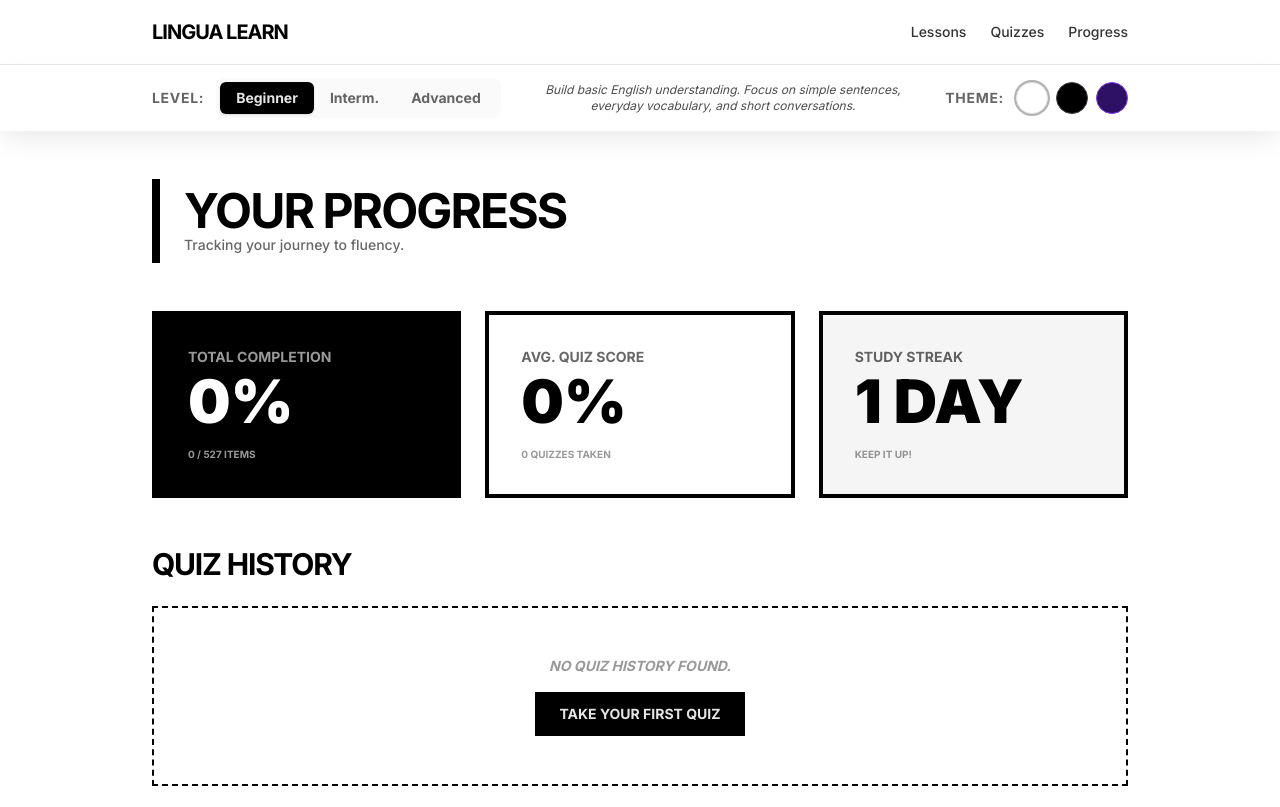
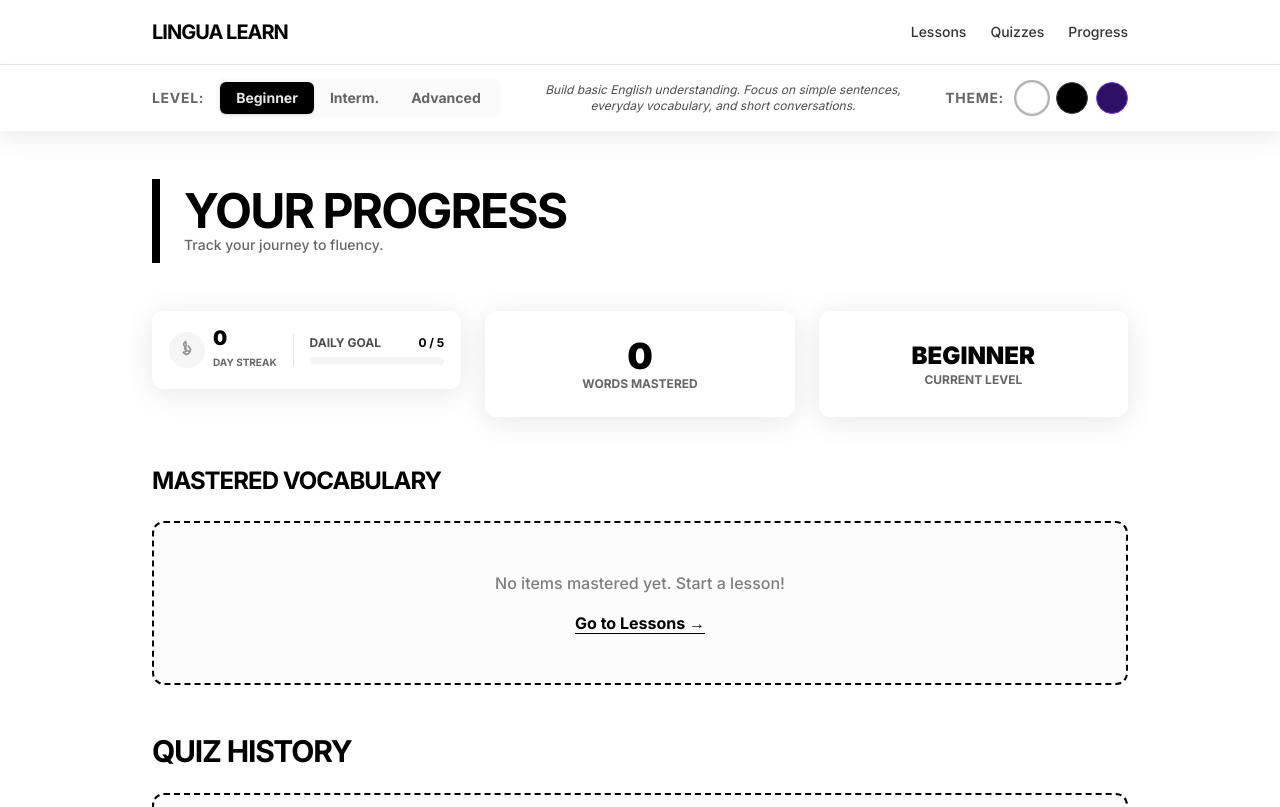
Before and after one commit to kbreabhayle/lingua-learn, a Next.js app: page /progress in a window 1280 px wide. Shown: the top 807 px of the page. Built offline with nearby package versions, Linux system fonts and the light colour scheme.

Commit message:
feat: implement progress acceleration framework (habits, audio, dashboard)

```diff
--- a/src/app/page.tsx
+++ b/src/app/page.tsx
@@ -1,5 +1,6 @@
 import { VOCABULARY } from "@/data/vocabulary";
 import Link from "next/link";
+import DailyGoal from "@/components/DailyGoal";
 
 export default function Home() {
   const phrasalVerbs = VOCABULARY.filter(v => v.category === 'phrasal verbs');
@@ -9,6 +10,11 @@ export default function Home() {
 
   return (
     <div className="space-y-16 sm:space-y-24">
+      {/* Habit Tracker */}
+      <section className="max-w-md mx-auto px-4 -mb-8 sm:-mb-16 relative z-10">
+        <DailyGoal />
+      </section>
+
       {/* Hero Section */}
       <section className="text-center pt-8 sm:pt-16 pb-12 sm:pb-24 space-y-6 sm:space-y-8 animate-fade-in px-4">
         <h1 className="text-5xl sm:text-7xl md:text-8xl font-black tracking-tighter uppercase leading-[0.9] sm:leading-none">
--- a/src/app/progress/page.tsx
+++ b/src/app/progress/page.tsx
@@ -2,65 +2,84 @@
 
 import { useProgress } from "@/hooks/useProgress";
 import { VOCABULARY } from "@/data/vocabulary";
+import DailyGoal from "@/components/DailyGoal";
+import { useSettings } from "@/context/SettingsContext";
 import Link from "next/link";
 import { cn } from "@/lib/utils";
 
 export default function ProgressPage() {
     const { progress } = useProgress();
-
-    const totalItems = VOCABULARY.length;
-    const completedCount = progress.completedItems.length;
-    const completionPercentage = totalItems > 0 ? Math.round((completedCount / totalItems) * 100) : 0;
-
-    const averageQuizScore = progress.quizScores.length > 0
-        ? Math.round((progress.quizScores.reduce((acc, curr) => acc + (curr.score / curr.total), 0) / progress.quizScores.length) * 100)
-        : 0;
+    const { level, streak } = useSettings();
+    const completedIds = progress.completedItems;
+    const completedVocab = VOCABULARY.filter(v => completedIds.includes(v.id));
 
     return (
         <div className="space-y-12 animate-fade-in">
             <div className="border-l-4 sm:border-l-8 border-primary pl-4 sm:pl-6 py-2">
                 <h1 className="text-3xl sm:text-5xl font-black uppercase tracking-tighter">Your Progress</h1>
-                <p className="text-foreground/60 font-medium text-sm sm:base">Tracking your journey to fluency.</p>
+                <p className="text-foreground/60 font-medium text-sm sm:base">Track your journey to fluency.</p>
             </div>
 
-            {/* Stats Overview */}
-            <div className="grid grid-cols-1 sm:grid-cols-3 gap-6">
-                <div className="border-4 border-primary p-6 sm:p-8 bg-black text-white card-hover relative group">
-                    <span className="text-[10px] sm:text-sm font-bold uppercase opacity-60 block mb-1">Total Completion</span>
-                    <span className="text-4xl sm:text-6xl font-black">{completionPercentage}%</span>
-                    <p className="text-[10px] mt-4 font-bold opacity-60 uppercase">{completedCount} / {totalItems} items</p>
+            {/* Dashboard Stats */}
+            <div className="grid grid-cols-1 md:grid-cols-3 gap-6">
+                {/* Daily Goal Card */}
+                <div className="md:col-span-1">
+                    <DailyGoal />
                 </div>
-                <div className="border-4 border-primary p-6 sm:p-8 card-hover relative group">
-                    <span className="text-[10px] sm:text-sm font-bold uppercase opacity-60 block mb-1">Avg. Quiz Score</span>
-                    <span className="text-4xl sm:text-6xl font-black">{averageQuizScore}%</span>
-                    <p className="text-[10px] mt-4 font-bold opacity-40 uppercase">{progress.quizScores.length} Quizzes taken</p>
+
+                {/* Total Stats */}
+                <div className="glass-panel p-6 rounded-xl flex flex-col justify-center items-center text-center border border-white/20">
+                    <span className="text-4xl font-black text-primary">{completedIds.length}</span>
+                    <span className="text-xs font-bold uppercase opacity-60">Words Mastered</span>
                 </div>
-                <div className="border-4 border-primary p-6 sm:p-8 bg-muted card-hover relative group">
-                    <span className="text-[10px] sm:text-sm font-bold uppercase opacity-60 block mb-1">Study Streak</span>
-                    <span className="text-4xl sm:text-6xl font-black">1 DAY</span>
-                    <p className="text-[10px] mt-4 font-bold opacity-40 uppercase">Keep it up!</p>
+
+                {/* Current Level */}
+                <div className="glass-panel p-6 rounded-xl flex flex-col justify-center items-center text-center border border-white/20">
+                    <span className="text-2xl font-black text-primary uppercase">{level}</span>
+                    <span className="text-xs font-bold uppercase opacity-60">Current Level</span>
                 </div>
+            </div>
+
+            <div className="space-y-6">
+                <h2 className="text-xl sm:text-2xl font-black uppercase tracking-tight">Mastered Vocabulary</h2>
+                {completedVocab.length === 0 ? (
+                    <div className="text-center py-12 bg-muted/30 rounded-xl border-dashed border-2 border-muted-foreground/20">
+                        <p className="text-foreground/50 font-medium">No items mastered yet. Start a lesson!</p>
+                        <Link href="/lessons" className="inline-block mt-4 text-primary font-bold underline underline-offset-4 hover:opacity-80">
+                            Go to Lessons &rarr;
+                        </Link>
+                    </div>
+                ) : (
+                    <div className="grid grid-cols-1 sm:grid-cols-2 lg:grid-cols-3 gap-4">
+                        {completedVocab.map((item) => (
+                            <div key={item.id} className="bg-background border border-border p-4 rounded-lg shadow-sm">
+                                <h3 className="font-bold text-lg">{item.word_or_phrase}</h3>
+                                <p className="text-sm opacity-70 truncate">{item.meaning}</p>
+                            </div>
+                        ))}
+                    </div>
+                )}
             </div>
 
             {/* Quiz History */}
             <section className="space-y-6">
                 <h2 className="text-2xl sm:text-3xl font-black uppercase tracking-tight">Quiz History</h2>
                 {progress.quizScores.length === 0 ? (
-                    <div className="border-2 border-primary border-dashed p-8 sm:p-12 text-center">
+                    <div className="border-2 border-primary border-dashed p-8 sm:p-12 text-center rounded-xl bg-muted/30">
                         <p className="text-foreground/40 font-bold mb-4 uppercase italic text-sm sm:base">No quiz history found.</p>
-                        <Link href="/quizzes" className="inline-block bg-primary text-secondary px-6 py-3 font-bold uppercase text-sm sm:base">Take your first quiz</Link>
+                        <Link href="/quizzes" className="inline-block bg-primary text-secondary px-6 py-3 font-bold uppercase text-sm sm:base rounded-lg hover:opacity-90 transition-opacity">Take your first quiz</Link>
                     </div>
                 ) : (
                     <div className="grid gap-3 sm:gap-4">
                         {progress.quizScores.slice().reverse().map((q, idx) => (
-                            <div key={idx} className="border-2 border-primary p-4 sm:p-6 flex justify-between items-center bg-background card-hover">
+                            <div key={idx} className="border-2 border-primary p-4 sm:p-6 flex justify-between items-center bg-background card-hover rounded-xl">
                                 <div className="space-y-1">
                                     <span className="text-[10px] font-bold uppercase opacity-40 block">{new Date(q.quizId).toLocaleDateString()}</span>
                                     <span className="text-base sm:text-lg font-black uppercase tracking-tight">Vocabulary Quiz</span>
                                 </div>
                                 <div className="text-right">
                                     <span className={cn(
-                                        "text-xl sm:text-2xl font-black px-3 sm:px-4 py-1 border-2 border-primary leading-none inline-block",
+                                        "text-xl sm:text-2xl font-black px-3 sm:px-4 py-1 border-2 border-primary leading-none inline-block rounded-md",
                                         (q.score / q.total) >= 0.8 ? "bg-black text-white" : ""
                                     )}>
                                         {q.score} / {q.total}
@@ -71,17 +90,6 @@ export default function ProgressPage() {
                     </div>
                 )}
             </section>
-
-            {/* Achievements / Next Steps */}
-            <div className="bg-primary text-secondary p-8 sm:p-12">
-                <h2 className="text-2xl sm:text-3xl font-black uppercase mb-4 leading-tight">Mastery Awaits</h2>
-                <p className="font-medium max-w-xl mb-8 text-sm sm:text-base opacity-80 leading-relaxed">
-                    Focus on Phrasal Verbs to improve your score. Research shows that consistent daily practice is more effective than marathon sessions.
-                </p>
-                <Link href="/lessons" className="text-secondary font-black underline underline-offset-4 hover:opacity-80 transition-opacity text-sm sm:text-base uppercase">
-                    RESUME LEARNING &rarr;
-                </Link>
-            </div>
         </div>
     );
 }
--- /dev/null
+++ b/src/components/DailyGoal.tsx
@@ -0,0 +1,42 @@
+"use client";
+
+import { useSettings } from "@/context/SettingsContext";
+
+export default function DailyGoal() {
+    const { streak, dailyGoal, dailyProgress } = useSettings();
+    const progressPercentage = Math.min((dailyProgress / dailyGoal) * 100, 100);
+
+    return (
+        <div className="glass-panel p-4 flex items-center justify-between gap-4 rounded-xl border border-white/20">
+            {/* Streak Section */}
+            <div className="flex items-center gap-2">
+                <div className={`p-2 rounded-full ${streak > 0 ? 'bg-orange-100 text-orange-600' : 'bg-muted text-foreground/40'}`}>
+                    <svg xmlns="http://www.w3.org/2000/svg" width="20" height="20" viewBox="0 0 24 24" fill="none" stroke="currentColor" strokeWidth="2" strokeLinecap="round" strokeLinejoin="round">
+                        <path d="M8.5 14.5A2.5 2.5 0 0 0 11 12c0-1.38-.5-2-1-3-1.072-2.143-2.246-2.056-2.05-4.33a5.955 5.955 0 0 1 2.6-2.9C9.9 1.55 11 3.1 11 5.9c0 .72-.28 1.44-.75 2.1-.5.7-1 1.4-1 2.1-.09.9.51 2.1 2.25 2.9.8.35 1.55.45 2.25.4.9-.05 1.7-.5 2.25-1.15.55-.65.25-1.5-.25-2.15l-1.6-2.1c-.2-.3-.5-.5-.85-.6 0 0 1.95.8 2.6 3.15.35 1.25.1 2.65-.55 3.9-.65 1.25-1.85 2.15-2.9 2.5-1.05.35-2.15.25-3.15-.35-.7-.45-1.35-1.05-1.75-1.75z" />
+                    </svg>
+                </div>
+                <div>
+                    <span className="text-xl font-black block leading-none">{streak}</span>
+                    <span className="text-[10px] uppercase font-bold text-foreground/60">Day Streak</span>
+                </div>
+            </div>
+
+            {/* divider */}
+            <div className="w-px h-8 bg-foreground/10" />
+
+            {/* Goal Progress */}
+            <div className="flex-1 space-y-1.5">
+                <div className="flex justify-between items-end">
+                    <span className="text-xs font-bold uppercase opacity-70">Daily Goal</span>
+                    <span className="text-xs font-bold">{dailyProgress} / {dailyGoal}</span>
+                </div>
+                <div className="h-2 w-full bg-muted rounded-full overflow-hidden">
+                    <div
+                        className="h-full bg-primary transition-all duration-500 ease-out"
+                        style={{ width: `${progressPercentage}%` }}
+                    />
+                </div>
+            </div>
+        </div>
+    );
+}
--- a/src/context/SettingsContext.tsx
+++ b/src/context/SettingsContext.tsx
@@ -10,6 +10,11 @@ interface SettingsContextType {
     setLevel: (level: Level) => void;
     theme: Theme;
     setTheme: (theme: Theme) => void;
+    // Habits
+    streak: number;
+    dailyGoal: number;
+    dailyProgress: number;
+    incrementDailyProgress: () => void;
 }
 
 const SettingsContext = createContext<SettingsContextType | undefined>(undefined);
@@ -18,28 +23,88 @@ export function SettingsProvider({ children }: { children: ReactNode }) {
     const [level, setLevel] = useState<Level>('beginner');
     const [theme, setTheme] = useState<Theme>('white');
 
-    // Load settings from localStorage on mount
+    // Habit Tracking State
+    const [streak, setStreak] = useState<number>(0);
+    const [dailyGoal, setDailyGoal] = useState<number>(5); // Default 5 items
+    const [dailyProgress, setDailyProgress] = useState<number>(0);
+
+    // Load settings and calculate streak on mount
     useEffect(() => {
         const savedLevel = localStorage.getItem('lingua-level') as Level;
         const savedTheme = localStorage.getItem('lingua-theme') as string;
 
+        // Habit data
+        const savedStreak = parseInt(localStorage.getItem('lingua-streak') || '0');
+        const lastVisit = localStorage.getItem('lingua-last-visit');
+        const savedProgress = parseInt(localStorage.getItem('lingua-daily-progress') || '0');
+        const savedGoal = parseInt(localStorage.getItem('lingua-daily-goal') || '5');
+
         if (savedLevel) setLevel(savedLevel);
 
-        // Migrate legacy 'gray' theme to 'white' or validate
+        // Migrate legacy 'gray' theme
         if (savedTheme === 'gray' || savedTheme === 'white' || savedTheme === 'black' || savedTheme === 'purple') {
             setTheme(savedTheme === 'gray' ? 'white' : savedTheme as Theme);
         }
+
+        // Streak Logic
+        const today = new Date().toDateString();
+
+        if (lastVisit === today) {
+            // Same day, keep progress
+            setDailyProgress(savedProgress);
+            setStreak(savedStreak);
+        } else {
+            // New day
+            setDailyProgress(0); // Reset daily progress
+
+            if (lastVisit) {
+                const yesterday = new Date();
+                yesterday.setDate(yesterday.getDate() - 1);
+
+                if (lastVisit === yesterday.toDateString()) {
+                    // Consecutive day, keep streak
+                    setStreak(savedStreak);
+                } else {
+                    // Missed a day (or more), reset streak
+                    // We could implement a "streak freeze" feature later
+                    setStreak(0);
+                }
+            } else {
+                // First visit
+                setStreak(0);
+            }
+        }
+
+        // Always update last visit to today
+        localStorage.setItem('lingua-last-visit', today);
+        setDailyGoal(savedGoal);
+
     }, []);
 
     // Save settings when they change
     useEffect(() => {
         localStorage.setItem('lingua-level', level);
         localStorage.setItem('lingua-theme', theme);
+        localStorage.setItem('lingua-streak', streak.toString());
+        localStorage.setItem('lingua-daily-progress', dailyProgress.toString());
+        localStorage.setItem('lingua-daily-goal', dailyGoal.toString());
         document.documentElement.setAttribute('data-theme', theme);
-    }, [level, theme]);
+    }, [level, theme, streak, dailyProgress, dailyGoal]);
+
+    const incrementDailyProgress = () => {
+        setDailyProgress(prev => {
+            const newProgress = prev + 1;
+            // If goal just met, maybe show animation? (UI handled)
+            return newProgress;
+        });
+    };
 
     return (
-        <SettingsContext.Provider value={{ level, setLevel, theme, setTheme }}>
+        <SettingsContext.Provider value={{
+            level, setLevel,
+            theme, setTheme,
+            streak, dailyGoal, dailyProgress, incrementDailyProgress
+        }}>
             {children}
         </SettingsContext.Provider>
     );
--- a/src/hooks/useProgress.ts
+++ b/src/hooks/useProgress.ts
@@ -1,6 +1,8 @@
 "use client";
 
 import { useState, useEffect } from "react";
+
+import { useSettings } from "@/context/SettingsContext";
 
 const STORAGE_KEY = "lingua-learn-progress";
 
@@ -11,6 +13,7 @@ export interface UserProgress {
 }
 
 export const useProgress = () => {
+    const { incrementDailyProgress } = useSettings();
     const [progress, setProgress] = useState<UserProgress>({
         completedItems: [],
         quizScores: [],
@@ -35,12 +38,15 @@ export const useProgress = () => {
 
     const markItemAsComplete = (itemId: string) => {
         if (progress.completedItems.includes(itemId)) return;
+
         const newCompleted = [...progress.completedItems, itemId];
         saveProgress({
             ...progress,
             completedItems: newCompleted,
-            // Recalculate percentage elsewhere or here
         });
+
+        // Increment daily goal
+        incrementDailyProgress();
     };
 
     return { progress, markItemAsComplete, saveProgress };
```
Also changed, not shown: src/app/lessons/[category]/page.tsx (+54 -2 lines).
